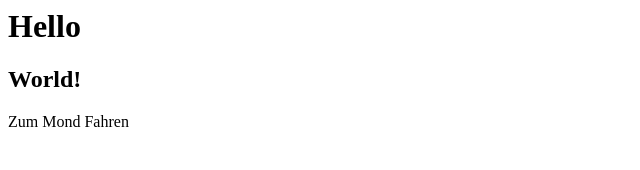
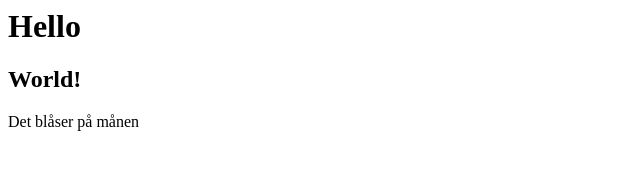
Before and after one commit to ilanius/ilanius.github.io, a plain HTML site: page index.htm in a window 1280 px wide. Shown: the full height of the page, 0-640 px from the left. Drawn offline with Linux system fonts and the light colour scheme.

Commit message:
linklater

```diff
--- a/index.htm
+++ b/index.htm
@@ -5,7 +5,7 @@
 <h1>Hello</h1>
 <h2>World!</h2>
 
-<p>Zum Mond Fahren</p>
+<p>Det blåser på månen</p>
 
 </body>
 
```
